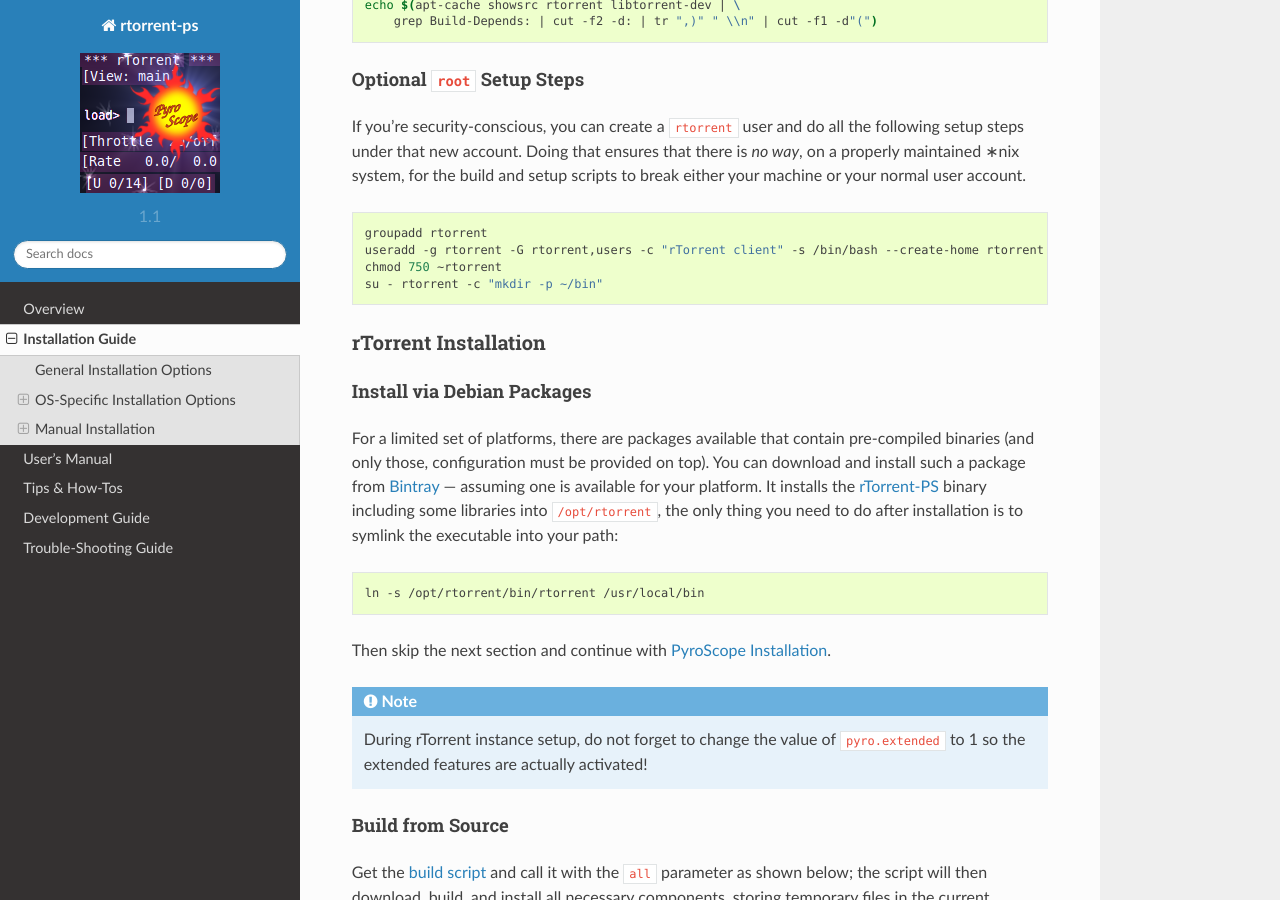
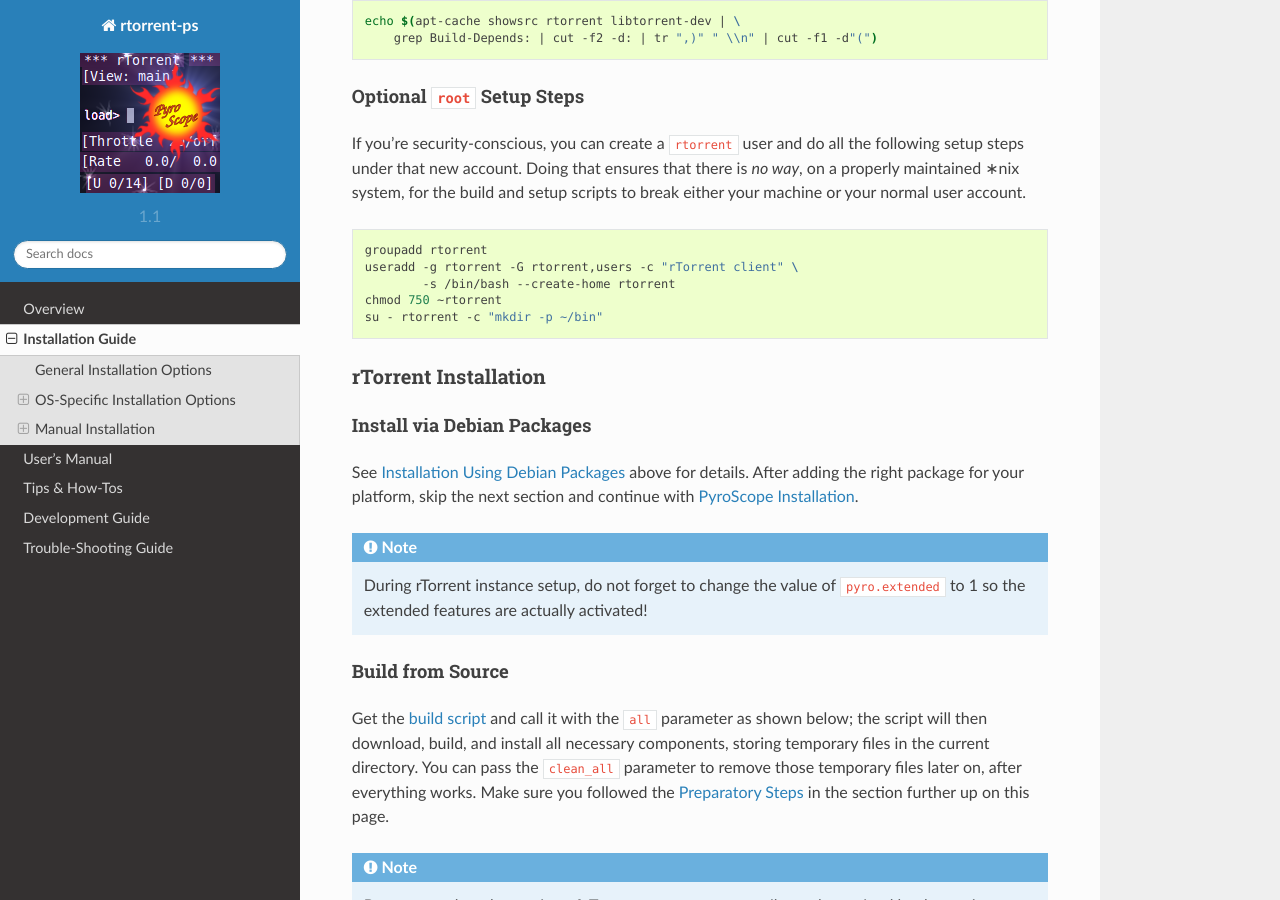
Before and after one commit to pyroscope/rtorrent-ps, a Sphinx documentation site: the page built from docs/setup.rst, in a window 1280 px wide and 900 px high, scrolled down 3544 px. Built offline with Sphinx 7.4.7 and the Read the Docs theme 2.0.0, drawn with Linux system fonts in a browser that asks for light colours; some of the changed text lies outside the part shown.

Commit message:
docs: remove duplicate deb install instructions

```diff
--- a/docs/setup.rst
+++ b/docs/setup.rst
@@ -46,13 +48,14 @@
 assuming one is available for your platform. The packages install the
 *rTorrent-PS* binary including some libraries into ``/opt/rtorrent``.
 
-Example on Raspbian Jessie:
+Example on *Debian Stretch*:
 
 .. code-block:: bash
 
-    version="0.9.6-20160308-c7c8d31~jessie_armhf"
+    version="0.9.6-PS-1.0-94-g5a987ef~stretch_amd64"
+    bintray="https://bintray.com/artifact/download/pyroscope"
     cd /tmp
-    curl -Lko rt-ps.deb "https://bintray.com/artifact/download/pyroscope/rtorrent-ps/rtorrent-ps_$version.deb"
+    curl -Lko rt-ps.deb "$bintray/rtorrent-ps/rtorrent-ps_$version.deb"
     dpkg -i rt-ps.deb
 
 After installation, you must provide a configuration file
@@ -215,7 +218,8 @@
 .. code-block:: shell
 
     groupadd rtorrent
-    useradd -g rtorrent -G rtorrent,users -c "rTorrent client" -s /bin/bash --create-home rtorrent
+    useradd -g rtorrent -G rtorrent,users -c "rTorrent client" \
+            -s /bin/bash --create-home rtorrent
     chmod 750 ~rtorrent
     su - rtorrent -c "mkdir -p ~/bin"
 
@@ -227,19 +231,9 @@
 Install via Debian Packages
 """""""""""""""""""""""""""
 
-For a limited set of platforms, there are packages available that
-contain pre-compiled binaries (and only those, configuration must be
-provided on top). You can download and install such a package from
-`Bintray`_ — assuming one is available for your platform. It installs
-the `rTorrent-PS`_ binary including some libraries into
-``/opt/rtorrent``, the only thing you need to do after installation is
-to symlink the executable into your path:
-
-.. code-block:: shell
-
-    ln -s /opt/rtorrent/bin/rtorrent /usr/local/bin
-
-Then skip the next section and continue with `PyroScope Installation`_.
+See :ref:`install-deb` above for details.
+After adding the right package for your platform,
+skip the next section and continue with `PyroScope Installation`_.
 
 .. note::
 
```
Also changed, not shown: other parts of docs/setup.rst (+2 -0 lines).
